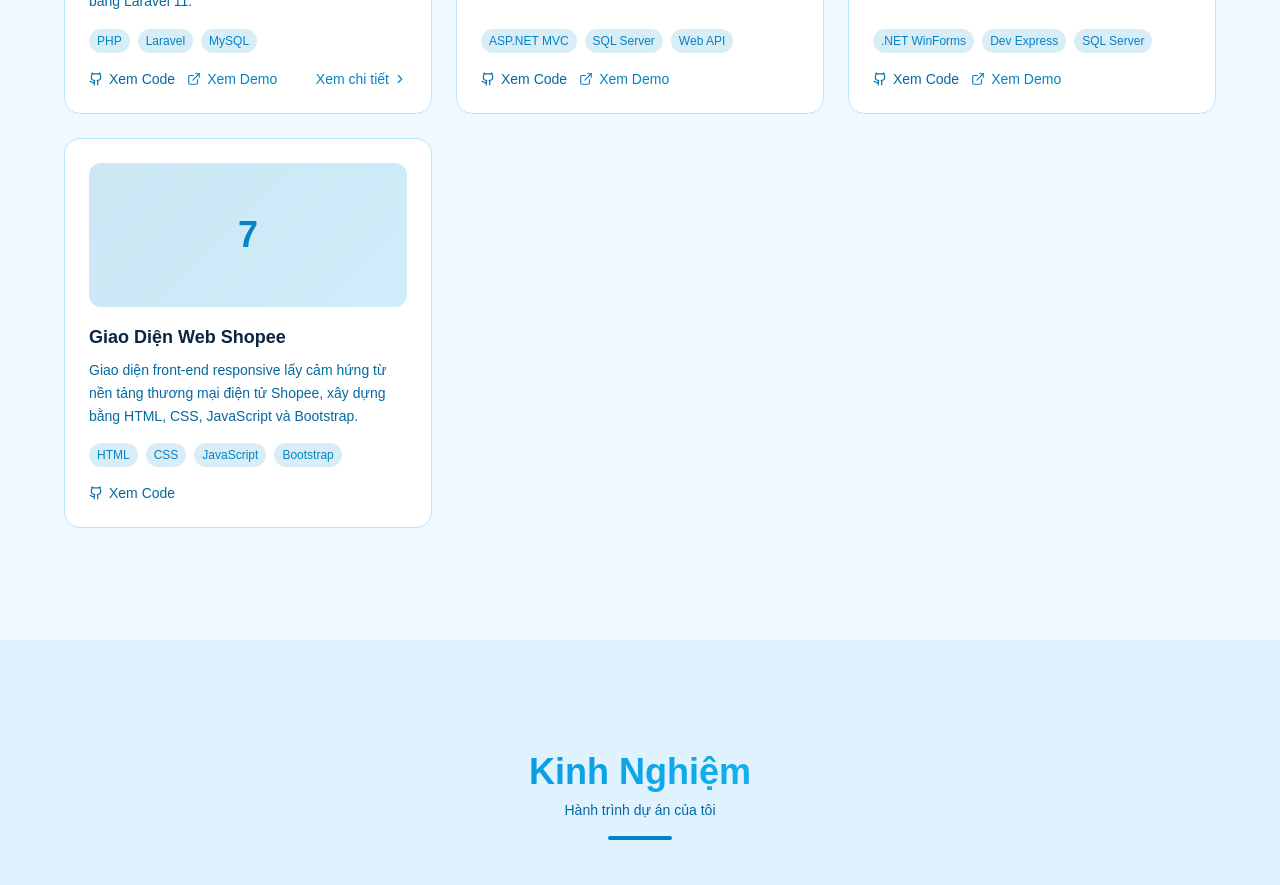
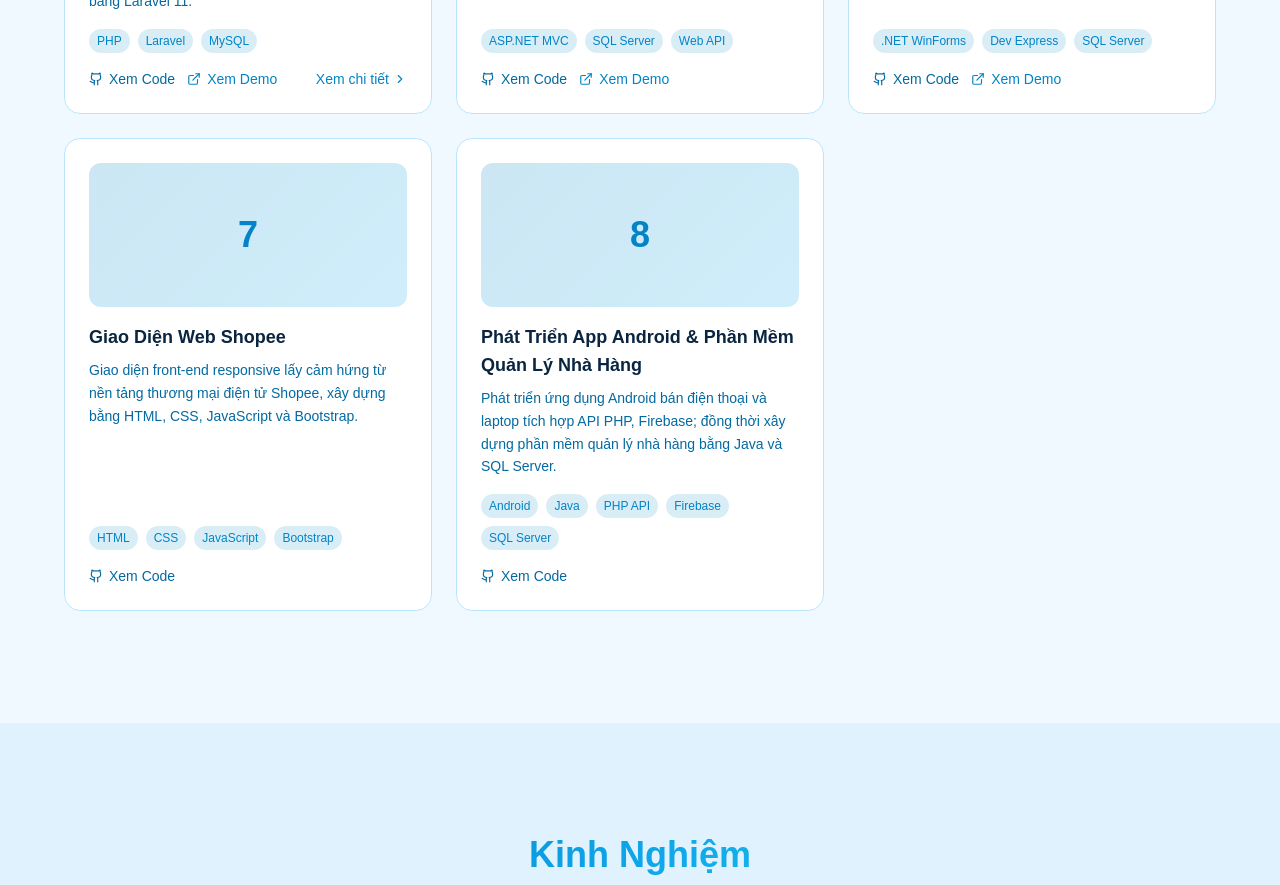
Before and after one commit to CongCaoIT/portfolio, a Next.js app: page /vi in a window 1280 px wide. Shown: the part 4480-5365 px from the top of the page. Built offline with nearby package versions, Linux system fonts and the light colour scheme.

Commit message:
Cập nhật dự án

```diff
--- a/messages/en.json
+++ b/messages/en.json
@@ -235,6 +235,10 @@
       "project7": {
         "title": "Shopee-like Web UI",
         "description": "Responsive front-end UI inspired by Shopee e-commerce platform, built with HTML, CSS, JavaScript, and Bootstrap."
+      },
+      "project8": {
+        "title": "Android App & Restaurant Management Software",
+        "description": "Developed an Android app for phone and laptop sales integrated with PHP APIs and Firebase, while also building a restaurant management software solution using Java and SQL Server."
       }
     }
   },
--- a/messages/vi.json
+++ b/messages/vi.json
@@ -227,6 +227,10 @@
       "project7": {
         "title": "Giao Diện Web Shopee",
         "description": "Giao diện front-end responsive lấy cảm hứng từ nền tảng thương mại điện tử Shopee, xây dựng bằng HTML, CSS, JavaScript và Bootstrap."
+      },
+      "project8": {
+        "title": "Phát Triển App Android & Phần Mềm Quản Lý Nhà Hàng",
+        "description": "Phát triển ứng dụng Android bán điện thoại và laptop tích hợp API PHP, Firebase; đồng thời xây dựng phần mềm quản lý nhà hàng bằng Java và SQL Server."
       }
     }
   },
--- a/src/components/sections/Projects.tsx
+++ b/src/components/sections/Projects.tsx
@@ -22,7 +22,8 @@ type ProjectKey =
   | "project4"
   | "project5"
   | "project6"
-  | "project7";
+  | "project7"
+  | "project8";
 
 const DETAIL_GROUPS = ["website", "system", "products", "members"] as const;
 type DetailGroup = (typeof DETAIL_GROUPS)[number];
@@ -87,6 +88,12 @@ const projectsData: {
   {
     key: "project7",
     tags: ["HTML", "CSS", "JavaScript", "Bootstrap"],
+    github: "https://github.com/CongCaoIT/",
+    demo: "",
+  },
+  {
+    key: "project8",
+    tags: ["Android", "Java", "PHP API", "Firebase", "SQL Server"],
     github: "https://github.com/CongCaoIT/",
     demo: "",
   },
```
